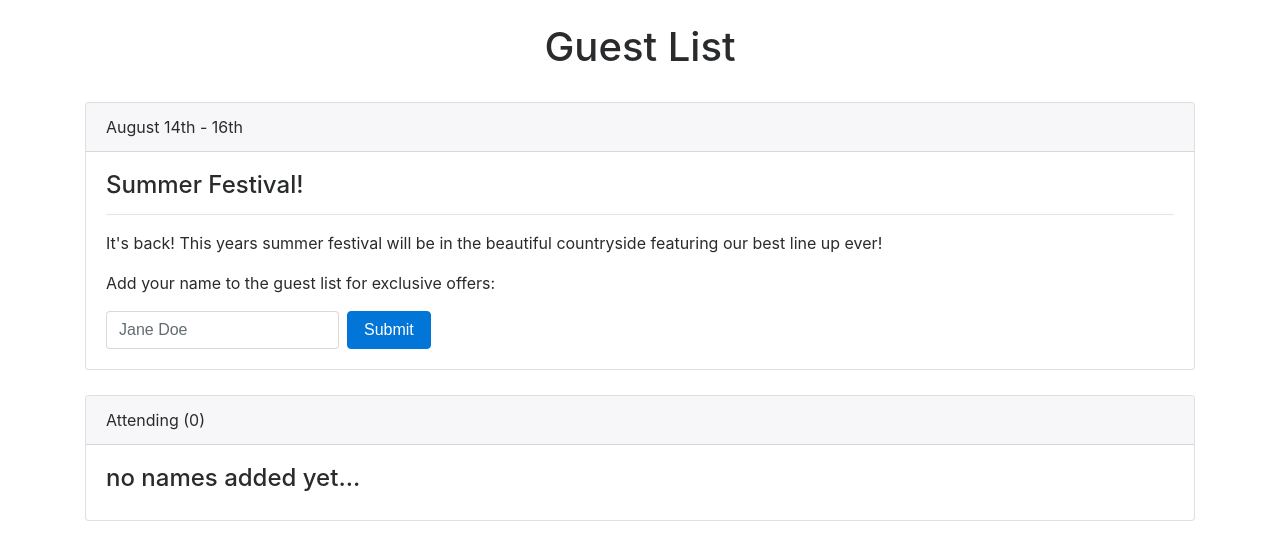
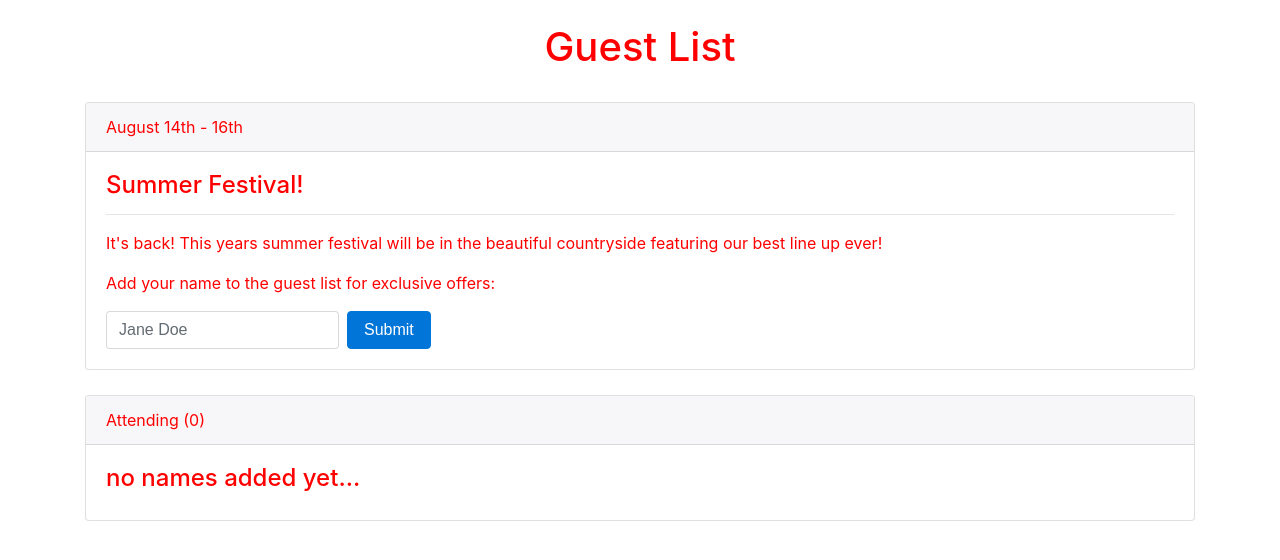
Before and after one commit to Mseleem/GuestListApp, a plain HTML site: page 1.GuestList-starter-template/index.html in a window 1280 px wide. Drawn offline with nearby package versions, Linux system fonts and the light colour scheme.

Commit message:
added binding attributes
binding style attribute as an app object and as normal css

```diff
--- a/1.GuestList-starter-template/app.css
+++ b/1.GuestList-starter-template/app.css
@@ -1,6 +1,6 @@
-.row {
+/* .row {
   margin-top: 25px;
-}
+} */
 
 .name-box {
   padding: 10px;
--- a/1.GuestList-starter-template/app.js
+++ b/1.GuestList-starter-template/app.js
@@ -8,7 +8,11 @@ new  Vue ({
         },
         newNameText: '',
         guestName: [],
-        formSubmitClass: ""
+        formSubmitClass: "",
+        appStyles: {
+            marginTop: "25px",
+            color: "red",
+        }
 
     },
     methods: {
--- a/1.GuestList-starter-template/index.html
+++ b/1.GuestList-starter-template/index.html
@@ -19,13 +19,13 @@
   <div id="app">
     <div class="container">
 
-      <div class="row">
+      <div class="row" v-bind:style="appStyles">
         <div class="col-sm-12 text-center">
           <h1>Guest List</h1>
         </div>
       </div>
 
-      <div class="row">
+      <div class="row" v-bind:style="appStyles">
         <div class="col-sm-12">
           <div class="card">
             <div class="card-header" v-bind:class="formSubmitClass">
@@ -46,7 +46,7 @@
         </div>
       </div>
 
-      <div class="row">
+      <div class="row" v-bind:style="appStyles">
         <div class="col-sm-12">
           <div class="card">
             <div class="card-header">
```
